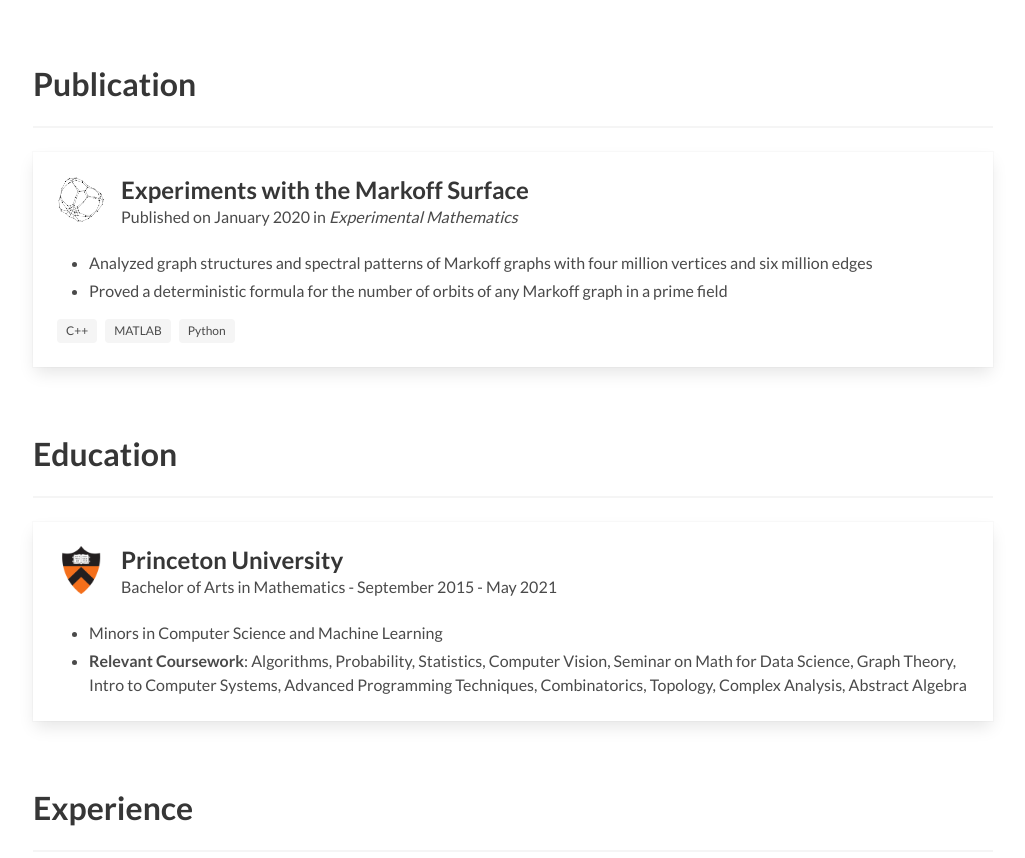
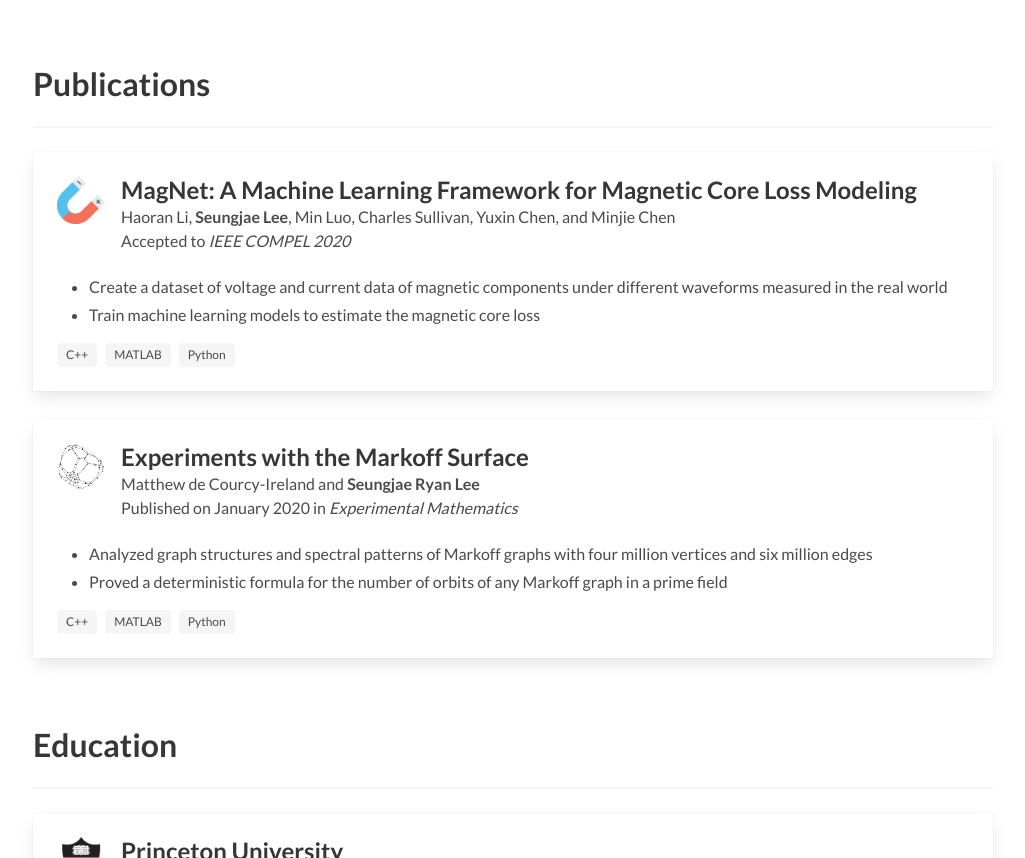
Before and after one commit to seungjaeryanlee/seungjaeryanlee.github.io, a plain HTML site: page index.html in a window 1280 px wide. Shown: the part 686-1544 px from the top of the page, without its empty margins (127-1152 px from the left). Drawn offline with Linux system fonts and the light colour scheme.

Commit message:
Add MagNet to publications

```diff
--- a/index.html
+++ b/index.html
@@ -113,17 +113,50 @@
 
   <section class="section">
     <div class="container">
-      <h1 class="title">Publication</h1>
+      <h1 class="title">Publications</h1>
       <hr />
       <div class="card">
         <div class="card-content"><div class="media">
             <div class="media-left">
               <figure class="image centered-image is-48x48">
-                <img src="img/markoff.png" alt="Princeton Logo">
+                <img src="img/magnet.png" alt="MagNet Icon">
+              </figure>
+            </div>
+            <div class="media-content">
+              <p class="title is-4">MagNet: A Machine Learning Framework for Magnetic Core Loss Modeling</p>
+              <p class="authors subtitle is-6" style="margin-bottom: 0.25rem;">
+                Haoran Li, <b>Seungjae Lee</b>, Min Luo, Charles Sullivan, Yuxin Chen, and Minjie Chen
+              </p>
+              <p class="subtitle is-6">
+                Accepted to <i>IEEE COMPEL 2020</i>
+              </p>
+            </div>
+          </div>
+          <div class="content">
+            <ul>
+              <li>Create a dataset of voltage and current data of magnetic components under different waveforms measured in the real world</li>
+              <li>Train machine learning models to estimate the magnetic core loss </li>
+            </ul>
+            <div class="tags">
+              <span class="tag">C++</span>
+              <span class="tag">MATLAB</span>
+              <span class="tag">Python</span>
+            </div>
+          </div>
+        </div>
+      </div>
+      <div class="card card-gap">
+        <div class="card-content"><div class="media">
+            <div class="media-left">
+              <figure class="image centered-image is-48x48">
+                <img src="img/markoff.png" alt="Markoff Graph">
               </figure>
             </div>
             <div class="media-content">
               <p class="title is-4">Experiments with the Markoff Surface</p>
+              <p class="authors subtitle is-6" style="margin-bottom: 0.25rem;">
+                Matthew de Courcy-Ireland and <b>Seungjae Ryan Lee</b>
+              </p>
               <p class="subtitle is-6">
                 Published on January 2020 in <i>Experimental Mathematics</i>
               </p>
```
Also changed, not shown: img/magnet.png (added).
